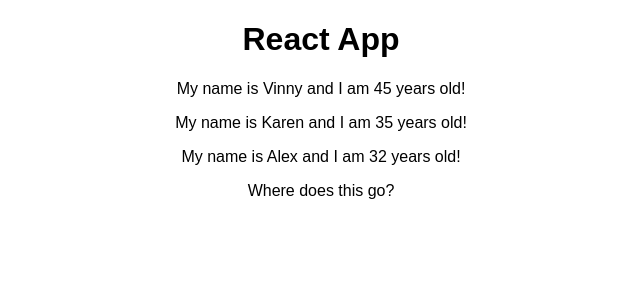
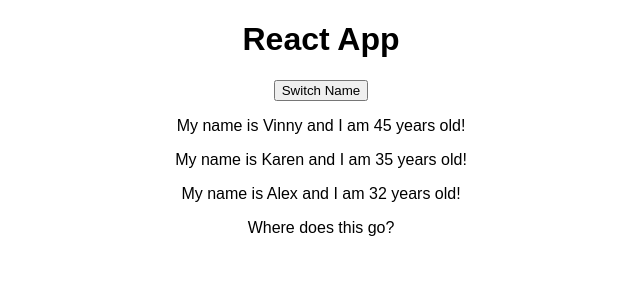
Before and after one commit to rivermanvr/react-16-rampup, a React (Create React App) app: page / in a window 1280 px wide. Shown: the top 300 px of the page, without its empty margins (319-959 px from the left). Built offline with nearby package versions, Linux system fonts and the light colour scheme.

Commit message:
added a button

```diff
--- a/src/App.js
+++ b/src/App.js
@@ -7,6 +7,7 @@
     return (
       <div className="App">
         <h1>React App</h1>
+        <button>Switch Name</button>
         <Person name = "Vinny" age = "45" />
         <Person name = "Karen" age = "35" />
         <Person name = "Alex" age = "32">Where does this go?</Person>
```
